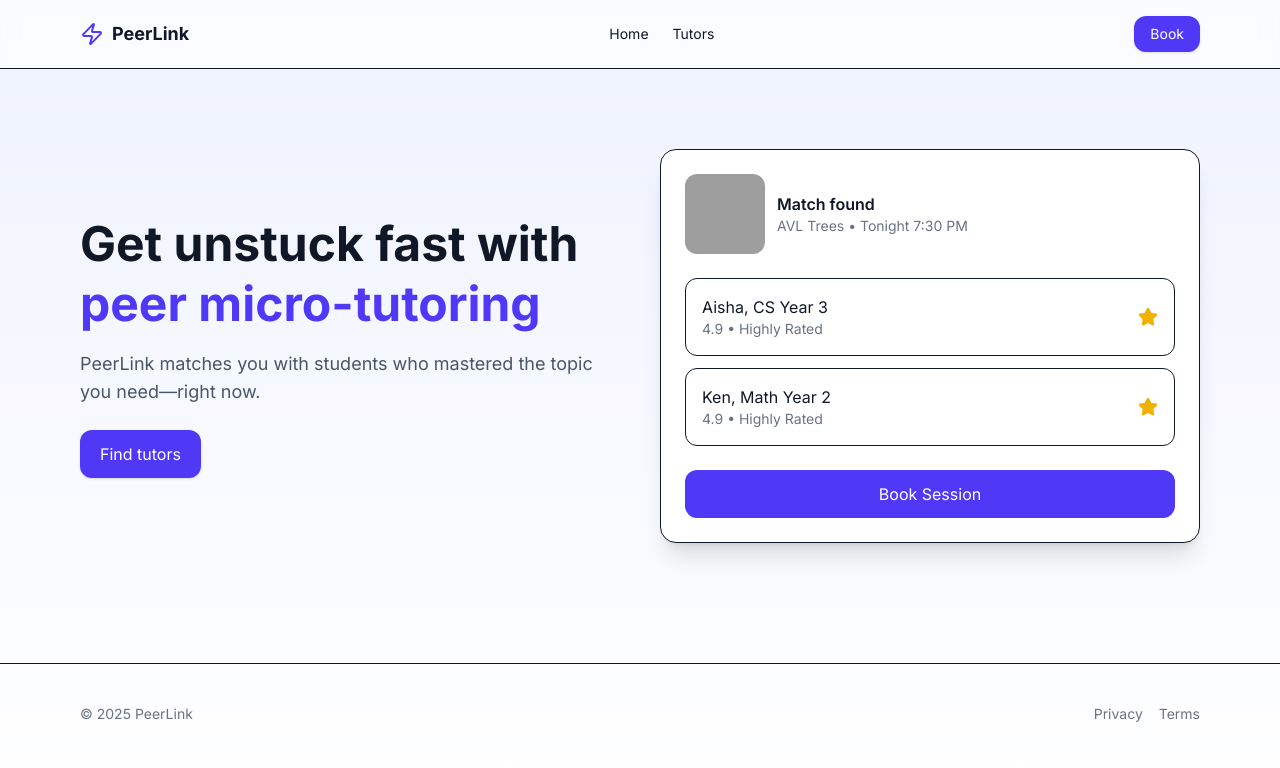
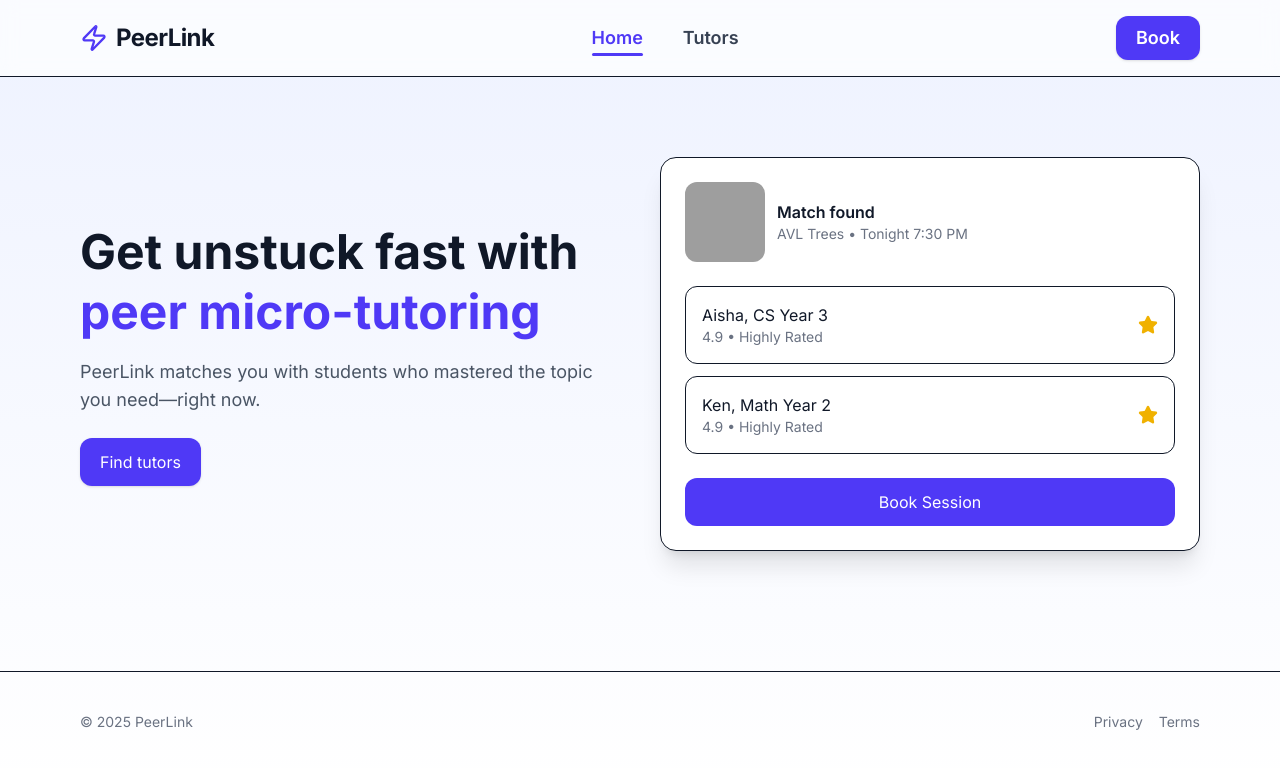
Before and after one commit to whoisgy/peerlink, a React (Vite) app: page / in a window 1280 px wide. Shown: the top 768 px of the page. Built offline with nearby package versions, Linux system fonts and the light colour scheme; grey boxes are pictures that could not be loaded.

Commit message:
revamp app.jsx

```diff
--- a/src/App.jsx
+++ b/src/App.jsx
@@ -1,22 +1,38 @@
-import React, { useState } from "react";
-import { Routes, Route, Link, useNavigate } from "react-router-dom";
+import React, { useState, useEffect } from "react";
+import { Routes, Route, Link, useNavigate, useLocation } from "react-router-dom";
 import TutorSearch from "./components/TutorSearch";
 import BookingForm from "./components/BookingForm";
 import BookingModal from "./components/BookingModal";
 import {
   Zap,
-  CheckCircle,
-  Clock,
-  Users,
-  MessageSquare,
-  CalendarCheck,
-  Shield,
   Star,
+  Menu,
+  X,
 } from "lucide-react";
 
+/* ---------------- NAVBAR LINK COMPONENT ---------------- */
+function NavbarLink({ to, text, activePath }) {
+  return (
+    <Link
+      to={to}
+      className={`relative group cursor-pointer ${
+        activePath === to ? "text-indigo-600" : "text-gray-700"
+      }`}
+    >
+      {text}
+
+      {/* Smooth underline animation */}
+      <span
+        className={`absolute left-0 -bottom-1 h-[3px] bg-indigo-600 rounded-full transition-all duration-300
+        ${activePath === to ? "w-full" : "w-0 group-hover:w-full"}`}
+      ></span>
+    </Link>
+  );
+}
+
+/* ---------------- HOME PAGE ---------------- */
 function HomePage() {
   const navigate = useNavigate();
-  const [email, setEmail] = useState("");
 
   return (
     <>
@@ -41,6 +57,7 @@ function HomePage() {
           </button>
         </div>
 
+        {/* Right side example */}
         <div>
           <div className="rounded-2xl bg-white shadow-xl p-6 border">
             <div className="flex items-center gap-3">
@@ -55,10 +72,8 @@ function HomePage() {
             </div>
 
             <div className="mt-6 space-y-3">
-              {[
-                { name: "Aisha, CS Year 3", rating: 4.9 },
-                { name: "Ken, Math Year 2", rating: 4.8 },
-              ].map((t, i) => (
+              {[{ name: "Aisha, CS Year 3" }, { name: "Ken, Math Year 2" }].map(
+                (t, i) => (
                   <div
                     key={i}
                     className="p-4 border rounded-xl flex items-center justify-between"
@@ -69,7 +84,8 @@ function HomePage() {
                     </div>
                     <Star className="w-5 h-5 text-yellow-500 fill-yellow-500" />
                   </div>
-              ))}
+                )
+              )}
             </div>
 
             <button
@@ -87,6 +103,7 @@ function HomePage() {
   );
 }
 
+/* ---------------- TUTORS PAGE ---------------- */
 function TutorsPage({ onSelectTutor }) {
   return (
     <>
@@ -102,9 +119,23 @@ function TutorsPage({ onSelectTutor }) {
   );
 }
 
+/* ---------------- MAIN APP ---------------- */
 export default function App() {
+  const location = useLocation();
+
   const [selectedTutor, setSelectedTutor] = useState(null);
   const [bookingOpen, setBookingOpen] = useState(false);
+
+  // Mobile menu state
+  const [mobileOpen, setMobileOpen] = useState(false);
+
+  // Shadow on scroll
+  const [navShadow, setNavShadow] = useState(false);
+  useEffect(() => {
+    const onScroll = () => setNavShadow(window.scrollY > 10);
+    window.addEventListener("scroll", onScroll);
+    return () => window.removeEventListener("scroll", onScroll);
+  }, []);
 
   function handleSelectTutor(tutor) {
     setSelectedTutor(tutor);
@@ -113,37 +144,102 @@ export default function App() {
 
   return (
     <div className="min-h-screen bg-gradient-to-b from-indigo-50 to-white text-gray-900">
-      {/* NAVBAR */}
-      <header className="sticky top-0 bg-white/70 backdrop-blur border-b z-50">
+
+      {/* ---------------- UPGRADED NAVBAR ---------------- */}
+      <header
+        className={`sticky top-0 z-50 backdrop-blur bg-white/70 border-b transition-shadow ${
+          navShadow ? "shadow-md" : "shadow-none"
+        }`}
+      >
         <div className="max-w-6xl mx-auto px-4 py-4 flex items-center justify-between">
+
+          {/* Logo */}
           <Link to="/" className="flex items-center gap-2 cursor-pointer">
-            <Zap className="w-6 h-6 text-indigo-600" />
-            <span className="font-bold text-lg">PeerLink</span>
+            <Zap className="w-7 h-7 text-indigo-600" />
+            <span className="font-extrabold text-2xl tracking-tight">PeerLink</span>
           </Link>
 
-          <nav className="hidden md:flex items-center gap-6 text-sm">
-            <Link to="/" className="hover:text-indigo-600">Home</Link>
-            <Link to="/tutors" className="hover:text-indigo-600">Tutors</Link>
+          {/* Desktop Navigation */}
+          <nav className="hidden md:flex items-center gap-10 text-lg font-semibold">
+            <NavbarLink to="/" text="Home" activePath={location.pathname} />
+            <NavbarLink to="/tutors" text="Tutors" activePath={location.pathname} />
           </nav>
+
+          {/* Book Button */}
+          <Link
+            to="/tutors"
+            className="hidden md:inline-block px-5 py-2 rounded-xl bg-indigo-600 text-white text-lg font-semibold shadow
+                       hover:bg-indigo-700 hover:shadow-xl hover:-translate-y-0.5 transition cursor-pointer"
+          >
+            Book
+          </Link>
+
+          {/* Mobile Menu Button */}
+          <button
+            className="md:hidden p-2 rounded-xl hover:bg-gray-100 transition"
+            onClick={() => setMobileOpen(true)}
+          >
+            <Menu className="w-7 h-7" />
+          </button>
+        </div>
+
+        {/* Mobile Drawer */}
+        {mobileOpen && (
+          <div
+            className="fixed inset-0 z-50 bg-black/50 backdrop-blur-sm"
+            onClick={() => setMobileOpen(false)}
+          >
+            <div
+              className="absolute right-0 top-0 w-2/3 max-w-sm h-full bg-white shadow-xl py-6 px-5 flex flex-col gap-6"
+              onClick={(e) => e.stopPropagation()}
+            >
+              <div className="flex justify-between items-center mb-4">
+                <span className="text-2xl font-bold">Menu</span>
+                <button onClick={() => setMobileOpen(false)}>
+                  <X className="w-7 h-7" />
+                </button>
+              </div>
+
+              <Link
+                to="/"
+                onClick={() => setMobileOpen(false)}
+                className={`text-xl font-semibold ${
+                  location.pathname === "/" ? "text-indigo-600" : "text-gray-800"
+                }`}
+              >
+                Home
+              </Link>
 
               <Link
                 to="/tutors"
-            className="px-4 py-2 rounded-xl bg-indigo-600 text-white text-sm font-medium shadow
-                       hover:bg-indigo-700 hover:shadow-xl hover:-translate-y-0.5
-                       transition cursor-pointer"
+                onClick={() => setMobileOpen(false)}
+                className={`text-xl font-semibold ${
+                  location.pathname === "/tutors" ? "text-indigo-600" : "text-gray-800"
+                }`}
               >
-            Book
+                Tutors
+              </Link>
+
+              <Link
+                to="/tutors"
+                onClick={() => setMobileOpen(false)}
+                className="mt-4 px-5 py-3 bg-indigo-600 text-white rounded-xl text-center font-semibold
+                           hover:bg-indigo-700 transition"
+              >
+                Book Session
               </Link>
             </div>
+          </div>
+        )}
       </header>
 
-      {/* ROUTES */}
+      {/* ---------------- ROUTES ---------------- */}
       <Routes>
         <Route path="/" element={<HomePage />} />
         <Route path="/tutors" element={<TutorsPage onSelectTutor={handleSelectTutor} />} />
       </Routes>
 
-      {/* BOOKING MODAL */}
+      {/* ---------------- BOOKING MODAL ---------------- */}
       <BookingModal open={bookingOpen} onClose={() => setBookingOpen(false)}>
         <BookingForm
           selectedTutor={selectedTutor}
@@ -154,7 +250,7 @@ export default function App() {
         />
       </BookingModal>
 
-      {/* FOOTER */}
+      {/* ---------------- FOOTER ---------------- */}
       <footer className="border-t mt-10">
         <div className="max-w-6xl mx-auto px-4 py-10 text-sm text-gray-500 flex justify-between">
           <span>© {new Date().getFullYear()} PeerLink</span>
```
Lines whose indentation alone changed are shown as unchanged.
